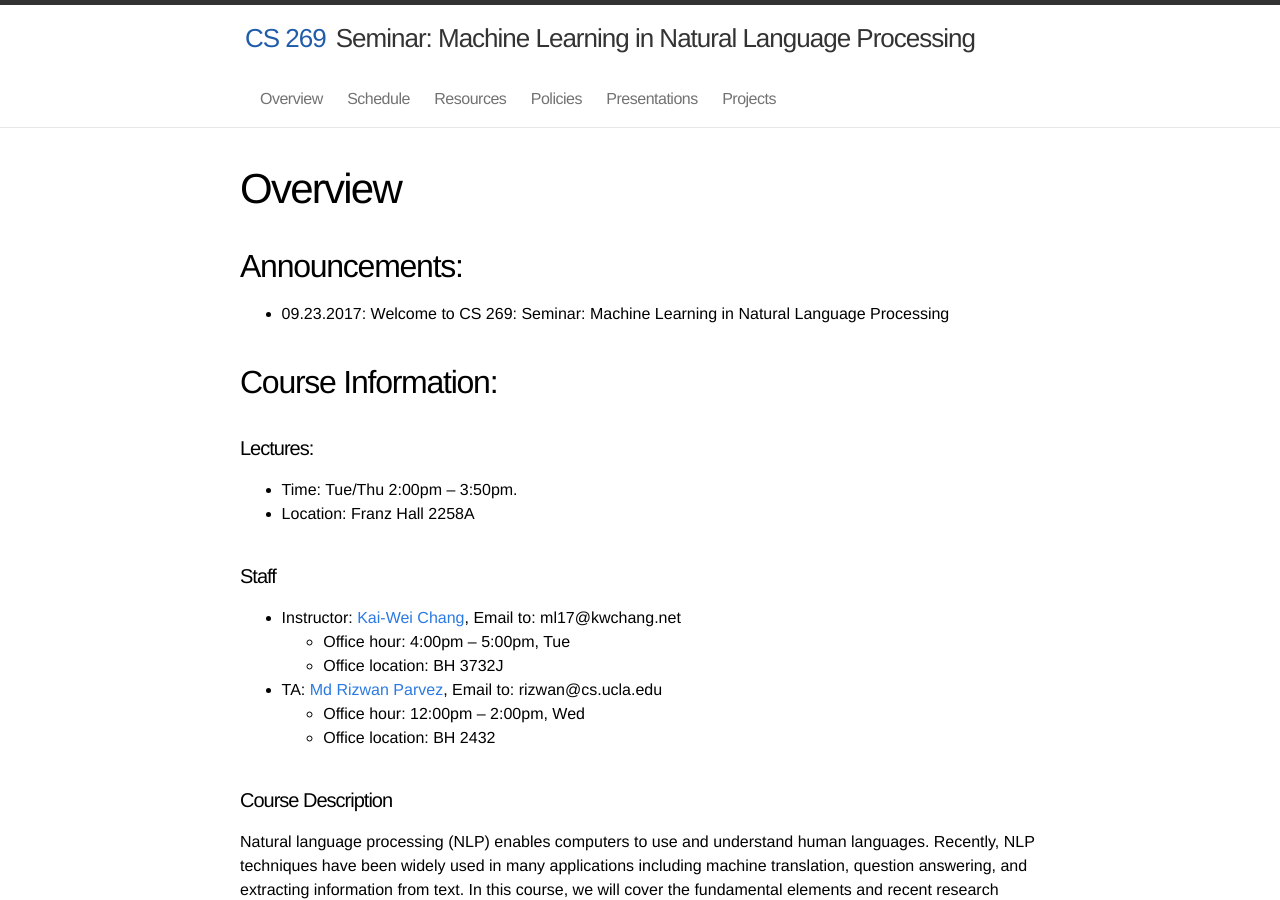
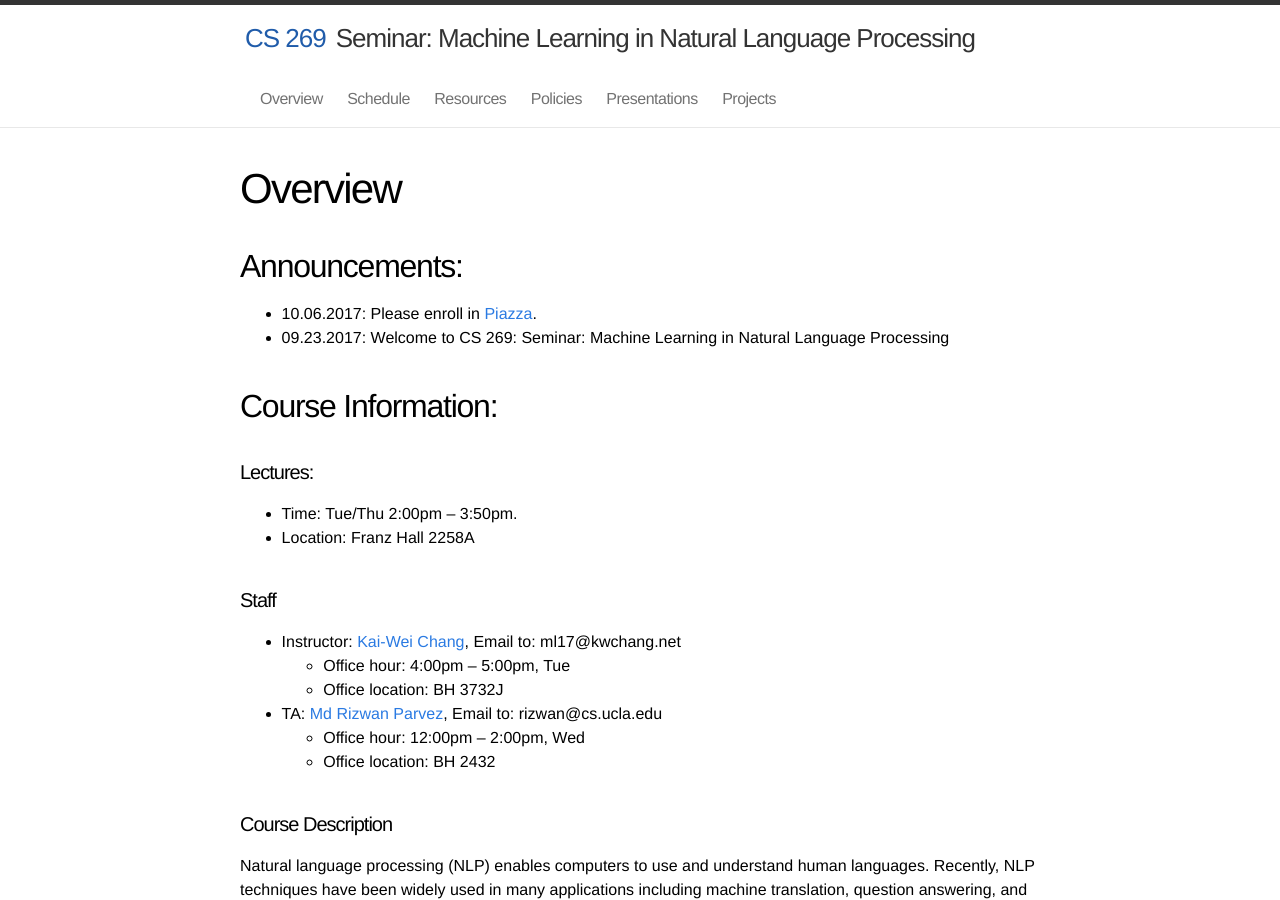
Before and after one commit to uclanlp/CS269-17, a Jekyll site: the page built from 1_overview.md, in a window 1280 px wide and 900 px high. Built offline with Jekyll 4.4.1, drawn with Linux system fonts in a browser that asks for light colours.

Commit message:
Update 1_overview.md

```diff
--- a/1_overview.md
+++ b/1_overview.md
@@ -6,6 +6,7 @@ name: 1
 ---
 
 ## Announcements:
+  * 10.06.2017: Please enroll in [Piazza](piazza.com/ucla/fall2017/cs269).
   * 09.23.2017: Welcome to CS 269: Seminar: Machine Learning in Natural Language Processing
 
 
```
